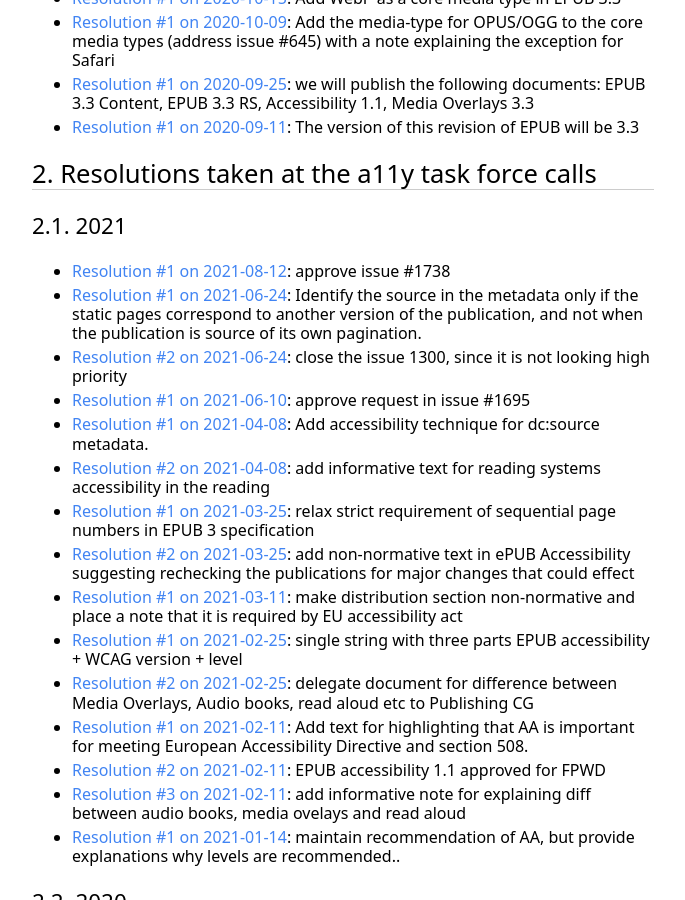
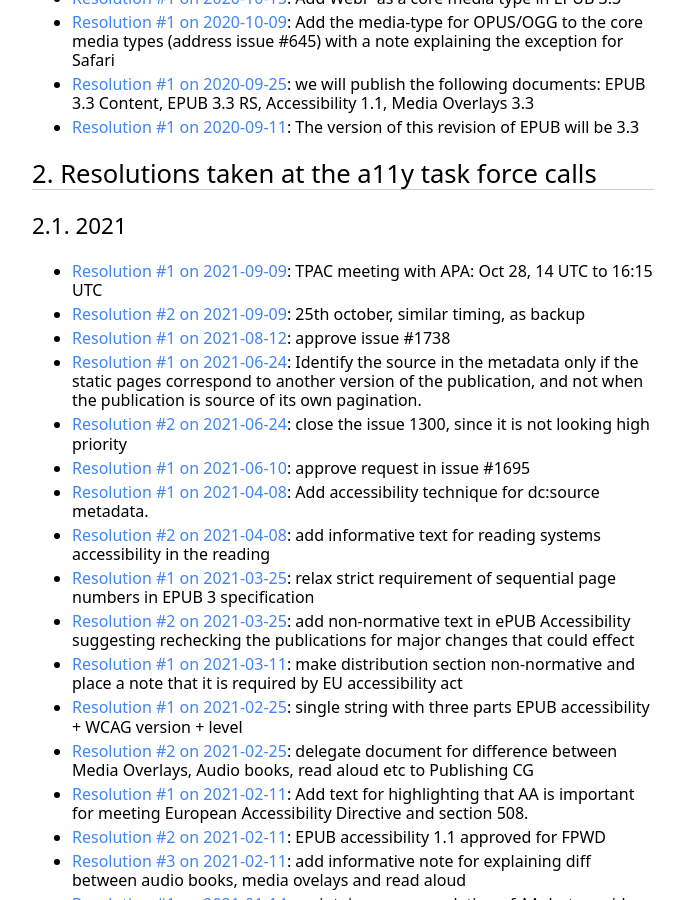
Before and after one commit to w3c/epub-wg, a Jekyll site: the page built from Meetings/Minutes/resolutions.md, in a window 1280 px wide and 900 px high, scrolled down 3704 px. Shown: the whole window, without its empty margins (241-926 px from the left). Built offline with Jekyll 4.4.1, drawn with Linux system fonts in a browser that asks for light colours; some web fonts are replaced; our own code applies the rules of GitHub Pages for plain Markdown files.

Commit message:
Finailze a11y minutes 9 september

```diff
--- a/assets/minute_processing.json
+++ b/assets/minute_processing.json
@@ -82,9 +82,26 @@
         "2021-08-19-epub.md",
         "2021-08-20-epub-locators.md",
         "2021-08-26-epub-a11y.md",
-        "2021-08-27-epub.md"
+        "2021-08-27-epub.md",
+        "2021-09-09-epub-a11y.md"
     ],
     "resolutions": [
+        {
+            "year": 2021,
+            "date": "2021-09-09",
+            "number": 1,
+            "text": "TPAC meeting with APA: Oct 28, 14 UTC to 16:15 UTC",
+            "url": "https://www.w3.org/publishing/groups/epub-wg/Meetings/Minutes/2021-09-09-epub-a11y#resolution1",
+            "call": "epub-a11y"
+        },
+        {
+            "year": 2021,
+            "date": "2021-09-09",
+            "number": 2,
+            "text": "25th october, similar timing, as backup",
+            "url": "https://www.w3.org/publishing/groups/epub-wg/Meetings/Minutes/2021-09-09-epub-a11y#resolution2",
+            "call": "epub-a11y"
+        },
         {
             "year": 2021,
             "date": "2021-08-27",
```
Also changed, not shown: _minutes/2021-09-09-epub-a11y.md (+6 -6 lines).
